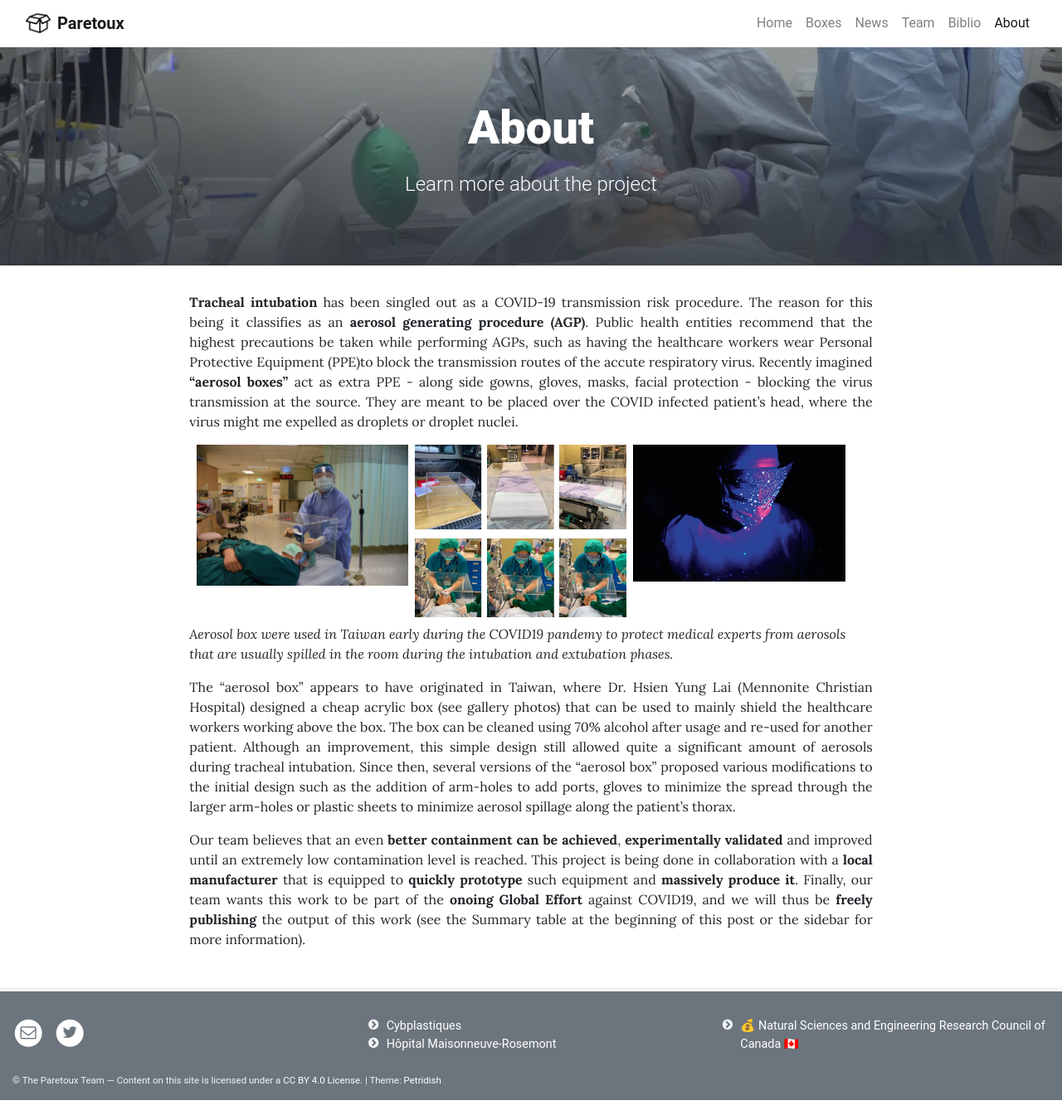
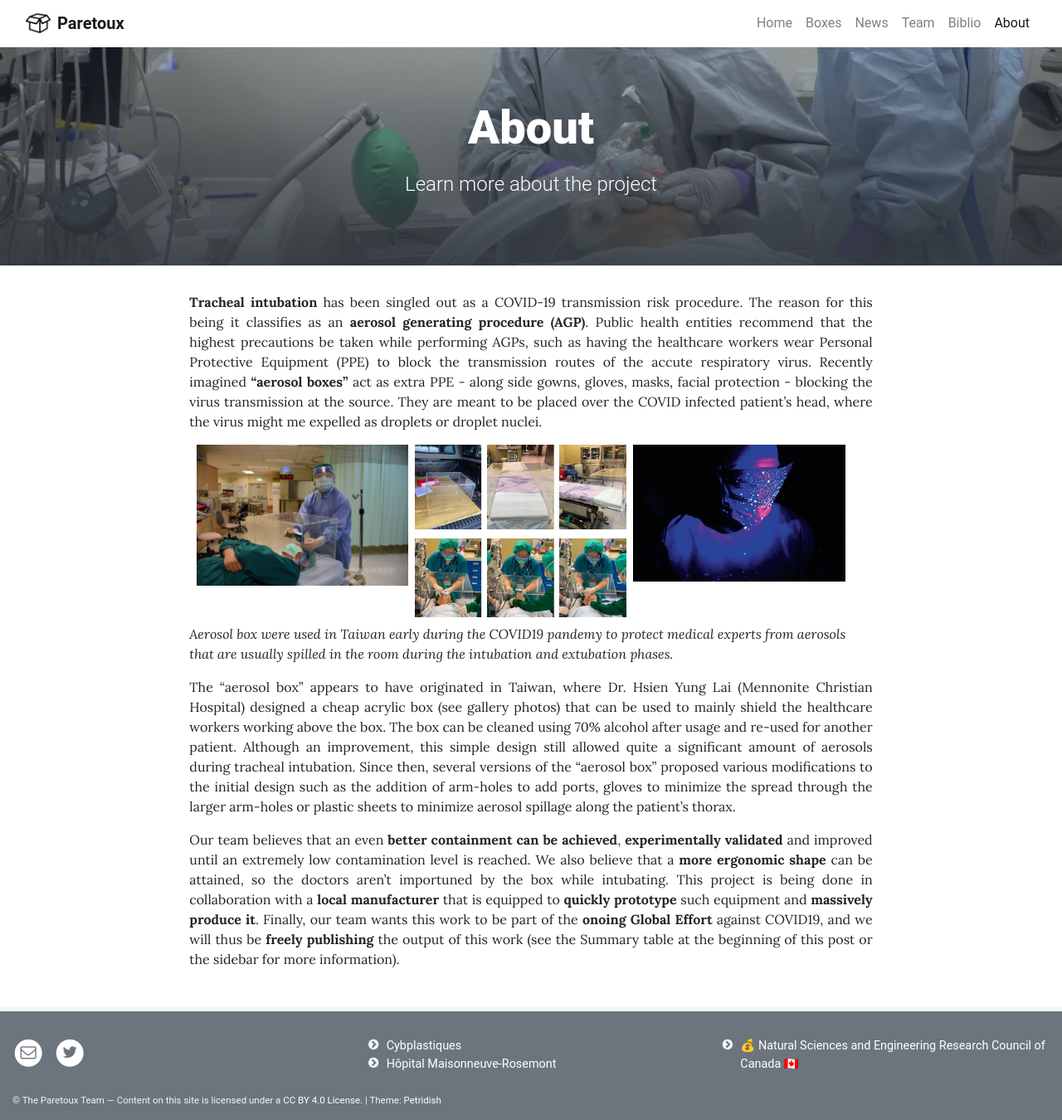
Before and after one commit to paretoux/paretoux.github.io, a Jekyll site: the page built from pages/about.md, in a window 1280 px wide. Shown: the whole page at 83% size. Built offline with Jekyll 4.4.1, drawn with Linux system fonts in a browser that asks for light colours; before the commit the page ends 1326 px from its top, so only the background shows below that.

Commit message:
Update about.md

```diff
--- a/pages/about.md
+++ b/pages/about.md
@@ -6,7 +6,7 @@ permalink: /about/
 ---
 
 
-**Tracheal intubation** has been singled out as a COVID-19 transmission risk procedure. The reason for this being it classifies as an **aerosol generating procedure (AGP)**. Public health entities recommend that the highest precautions be taken while performing AGPs, such as having the healthcare workers wear Personal Protective Equipment (PPE)to block the transmission routes of the accute respiratory virus. Recently imagined **"aerosol boxes"** act as extra PPE - along side gowns, gloves, masks, facial protection - blocking the virus transmission at the source. They are meant to be placed over the COVID infected patient's head, where the virus might me expelled as droplets or droplet nuclei.
+**Tracheal intubation** has been singled out as a COVID-19 transmission risk procedure. The reason for this being it classifies as an **aerosol generating procedure (AGP)**. Public health entities recommend that the highest precautions be taken while performing AGPs, such as having the healthcare workers wear Personal Protective Equipment (PPE) to block the transmission routes of the accute respiratory virus. Recently imagined **"aerosol boxes"** act as extra PPE - along side gowns, gloves, masks, facial protection - blocking the virus transmission at the source. They are meant to be placed over the COVID infected patient's head, where the virus might me expelled as droplets or droplet nuclei.
 {: style="text-align: justify;"}
 
 {% include image-gallery.html folder="/assets/img/about-gallery/" %}
@@ -15,5 +15,5 @@ _Aerosol box were used in Taiwan early during the COVID19 pandemy to protect med
 The "aerosol box" appears to have originated in Taiwan, where Dr. Hsien Yung Lai (Mennonite Christian Hospital) designed a cheap acrylic box (see gallery photos) that can be used to mainly shield the healthcare workers working above the box. The box can be cleaned using 70% alcohol after usage and re-used for another patient. Although an improvement, this simple design still allowed quite a significant amount of aerosols during tracheal intubation. Since then, several versions of the "aerosol box" proposed various modifications to the initial design such as the addition of arm-holes to add ports, gloves to minimize the spread through the larger arm-holes or plastic sheets to minimize aerosol spillage along the patient's thorax.
 {: style="text-align: justify;"}
 
-Our team believes that an even **better containment can be achieved**, **experimentally validated** and improved until an extremely low contamination level is reached. This project is being done in collaboration with a **local manufacturer** that is equipped to **quickly prototype** such equipment and **massively produce it**. Finally, our team wants this work to be part of the **onoing Global Effort** against COVID19, and we will thus be **freely publishing** the output of this work (see the Summary table at the beginning of this post or the sidebar for more information).
+Our team believes that an even **better containment can be achieved**, **experimentally validated** and improved until an extremely low contamination level is reached. We also believe that a **more ergonomic shape** can be attained, so the doctors aren't importuned by the box while intubating. This project is being done in collaboration with a **local manufacturer** that is equipped to **quickly prototype** such equipment and **massively produce it**. Finally, our team wants this work to be part of the **onoing Global Effort** against COVID19, and we will thus be **freely publishing** the output of this work (see the Summary table at the beginning of this post or the sidebar for more information).
 {: style="text-align: justify;"}
```
